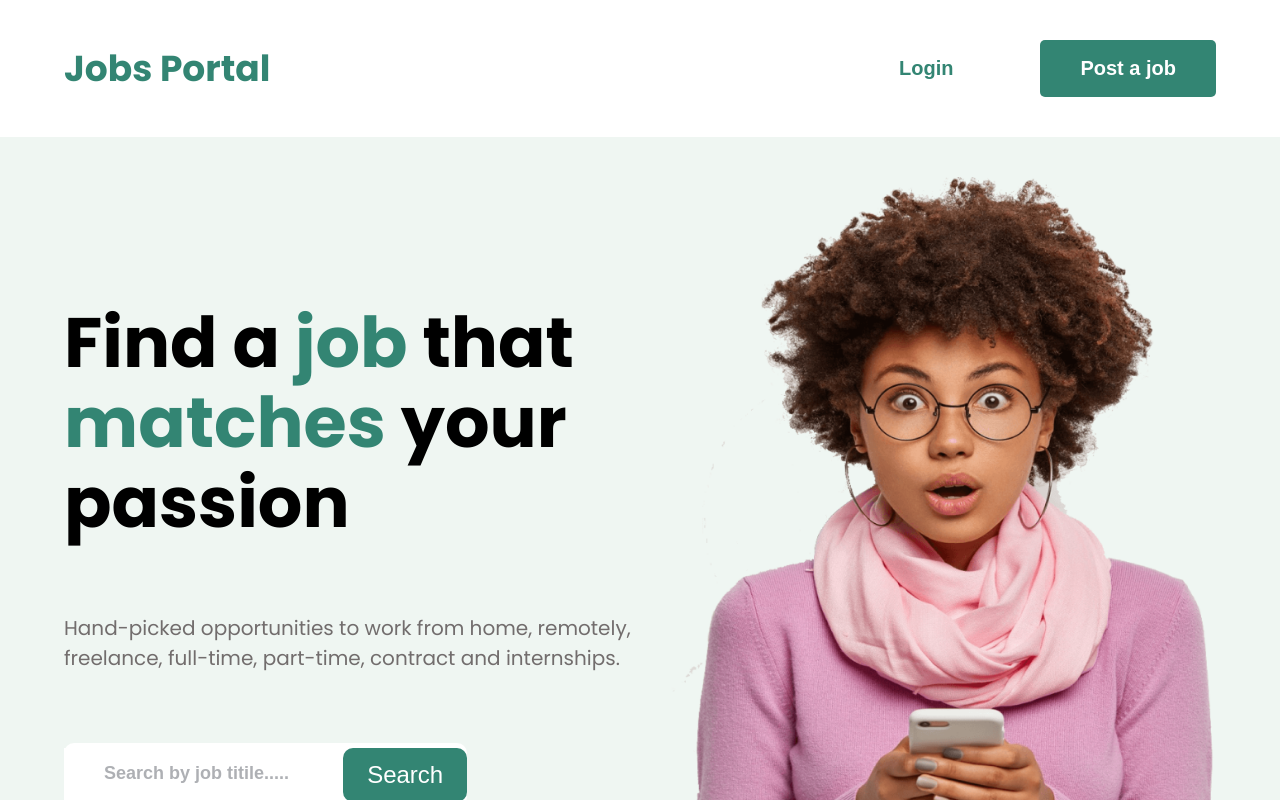
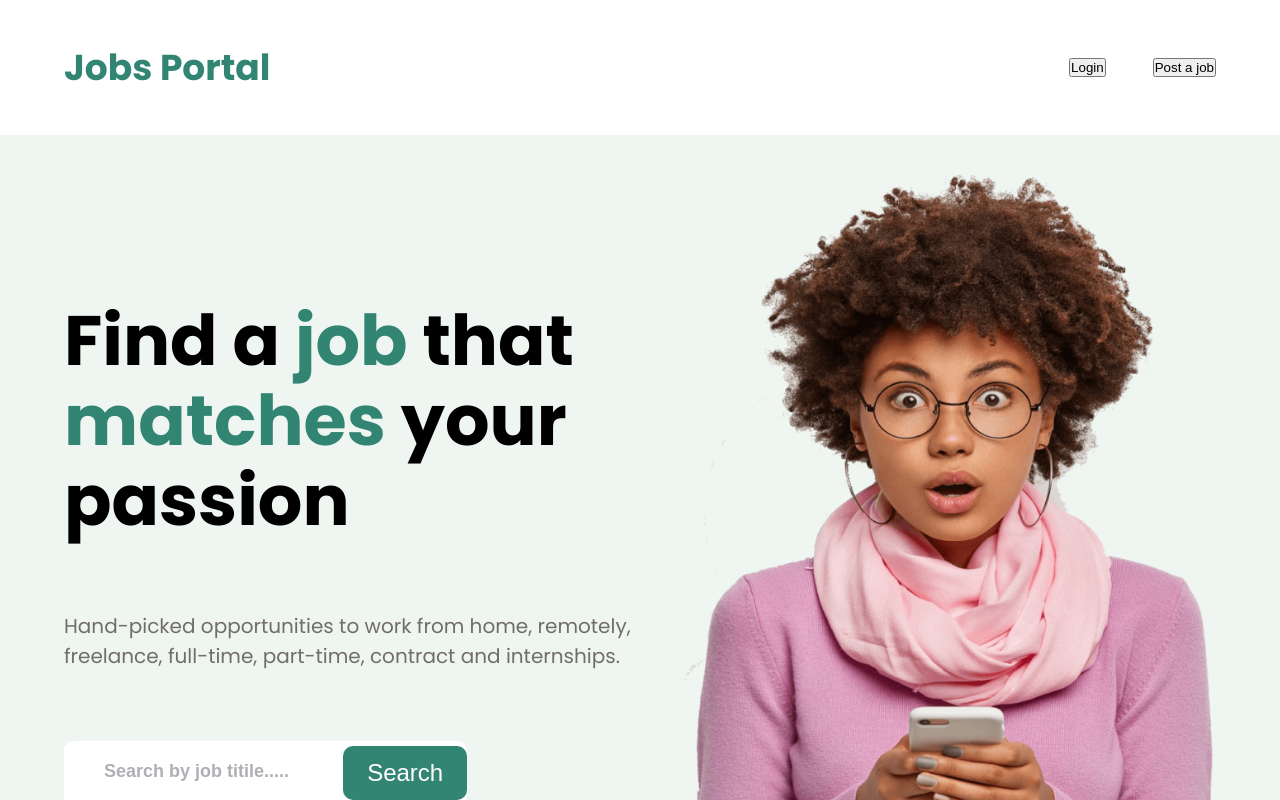
Before and after one commit to Techtees/jobsportal, a React (Create React App) app: page / in a window 1280 px wide. Shown: the top 800 px of the page. Built offline with nearby package versions, Linux system fonts and the light colour scheme.

Commit message:
feat: button prop fixed

```diff
--- a/src/shared/Button.jsx
+++ b/src/shared/Button.jsx
@@ -1,6 +1,6 @@
-function Button ({text, type, btnStyle}) {
+function Button ({text, type, className}) {
     return (
-        <button type={type} className={btnStyle}  >
+        <button type={type} className={className}>
             {text}
         </button>
     )
```
